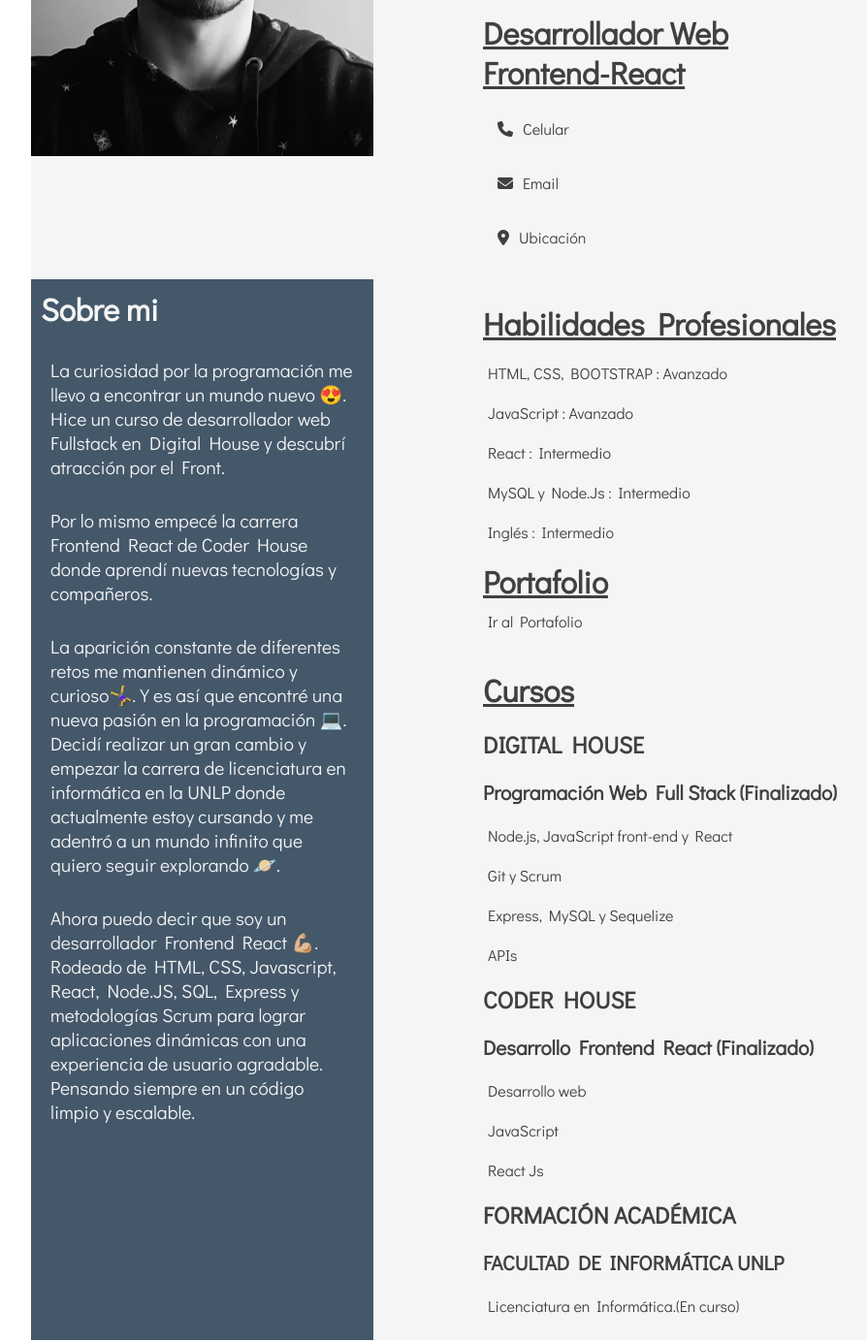
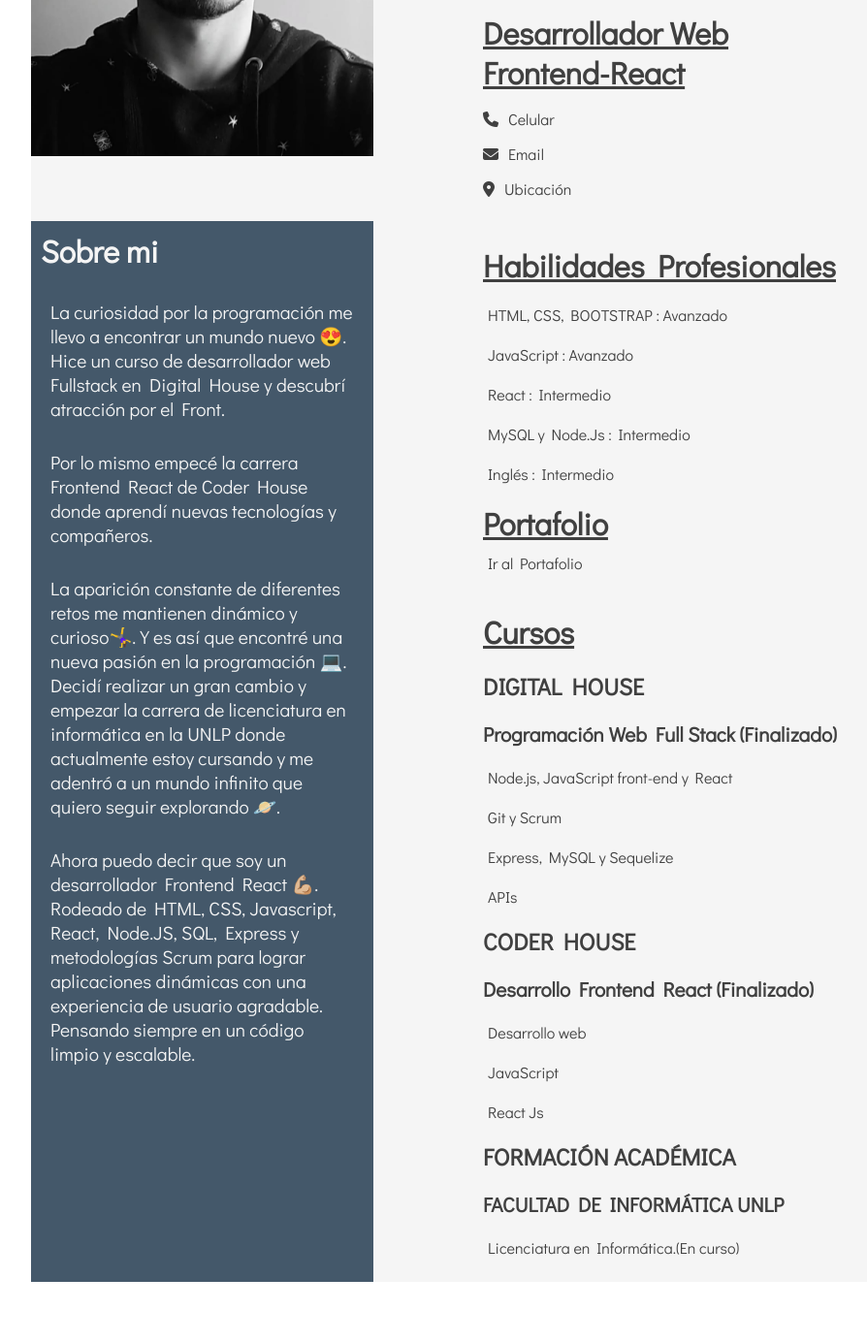
Before and after one commit to bottassiJuanIgnacio/snappler-summer, a plain HTML site: page index.html in a window 1280 px wide. Shown: the part 302-1686 px from the top of the page at 97% size, without its empty margins (167-1061 px from the left). After the commit the page ends 1634 px from the top, so only its background shows below. Drawn offline with Linux system fonts and the light colour scheme.

Commit message:
correcion listas

```diff
--- a/css/style.css
+++ b/css/style.css
@@ -15,12 +15,12 @@ header{
     width: 70%;
     margin: auto;
 }
-header nav li{
+header nav ul{
     display: flex;
     justify-content: center;
 
 }
-header nav li ul{
+header nav ul li{
     display: flex;
     justify-content: center;
     color: whitesmoke;
@@ -42,10 +42,14 @@ body{
     background-color: whitesmoke;
     margin: auto;
 }
-li{
+ol{
+    display: flex;
+    flex-direction: column;
+}
+ol, ul{
     list-style-type: none;
 }
-li ol, li ul, span{
+ol li, ul li, span{
     padding: 10px;
     padding-left: 15px;
 }
--- a/index.html
+++ b/index.html
@@ -18,10 +18,10 @@
     <body>
         <header>
             <nav>
-                <li>
-                    <a href="index.html"><ul>Home</ul></a>
-                    <a href="pages/canva.html"><ul>Canva</ul></a>
-                </li>
+                <ul>
+                    <a href="index.html"><li>Home</li></a>
+                    <a href="pages/canva.html"><li>Canva</li></a>
+                </ul>
             </nav>
         </header>
         <section id="datos">
@@ -32,11 +32,11 @@
                 <div class="divDatos">
                     <h1>Juan Ignacio Bottassi</h1>
                         <h2>Desarrollador Web Frontend-React</h2>
-                        <li>
-                            <ol><i class="fa-solid fa-phone"></i>Celular</ol>
-                            <ol><i class="fa-solid fa-envelope"></i>Email</ol>
-                            <ol><i class="fa-solid fa-location-dot"></i>Ubicación</ol>
-                        </li>
+                        <ol>
+                            <l1><i class="fa-solid fa-phone"></i>Celular</l1>
+                            <l1><i class="fa-solid fa-envelope"></i>Email</l1>
+                            <l1><i class="fa-solid fa-location-dot"></i>Ubicación</l1>
+                        </ol>
                 </div>
             </div>
         </section>
@@ -61,13 +61,13 @@
             <div class="educacion">
                 <section>
                     <h2>Habilidades Profesionales</h2>
-                    <li>
-                        <ul>HTML, CSS, BOOTSTRAP : Avanzado</ul>
-                        <ul>JavaScript : Avanzado</ul>
-                        <ul>React : Intermedio</ul>
-                        <ul>MySQL y Node.Js : Intermedio</ul>
-                        <ul>Inglés : Intermedio</ul>
-                    </li>
+                    <ul>
+                        <li>HTML, CSS, BOOTSTRAP : Avanzado</li>
+                        <li>JavaScript : Avanzado</li>
+                        <li>React : Intermedio</li>
+                        <li>MySQL y Node.Js : Intermedio</li>
+                        <li>Inglés : Intermedio</li>
+                    </ul>
                     <h2>Portafolio</h2>
                     <a href="https://portfolio-nine-kappa-64.vercel.app/" target="_blank"><span>Ir al Portafolio</span></a>
                 </section>
@@ -75,24 +75,24 @@
                     <h2>Cursos</h2>
                     <h3>DIGITAL HOUSE</h3>
                     <h4>Programación Web Full Stack (Finalizado)</h4>
-                    <li>
-                        <ul>Node.js, JavaScript front-end y React</ul>
-                        <ul>Git y Scrum</ul>
-                        <ul>Express, MySQL y Sequelize</ul>
-                        <ul>APIs</ul>
-                    </li>
+                    <ul>
+                        <li>Node.js, JavaScript front-end y React</li>
+                        <li>Git y Scrum</li>
+                        <li>Express, MySQL y Sequelize</li>
+                        <li>APIs</li>
+                    </ul>
                     <h3>CODER HOUSE</h3>
                     <h4>Desarrollo Frontend React (Finalizado)</h4>
-                        <li>
-                            <ul>Desarrollo web</ul>
-                            <ul>JavaScript</ul>
-                            <ul>React Js</ul>
-                        </li>
+                        <ul>
+                            <li>Desarrollo web</li>
+                            <li>JavaScript</li>
+                            <li>React Js</li>
+                        </ul>
                     <h3>FORMACIÓN ACADÉMICA</h3>
                     <h4>FACULTAD DE INFORMÁTICA UNLP</h4>
-                    <li>
-                        <ul>Licenciatura en Informática.(En curso)</ul>
-                    </li>
+                    <ul>
+                        <li>Licenciatura en Informática.(En curso)</li>
+                    </ul>
                 </section>
             </div>
         </main>
```
Also changed, not shown: pages/canva.html (+4 -4 lines).
